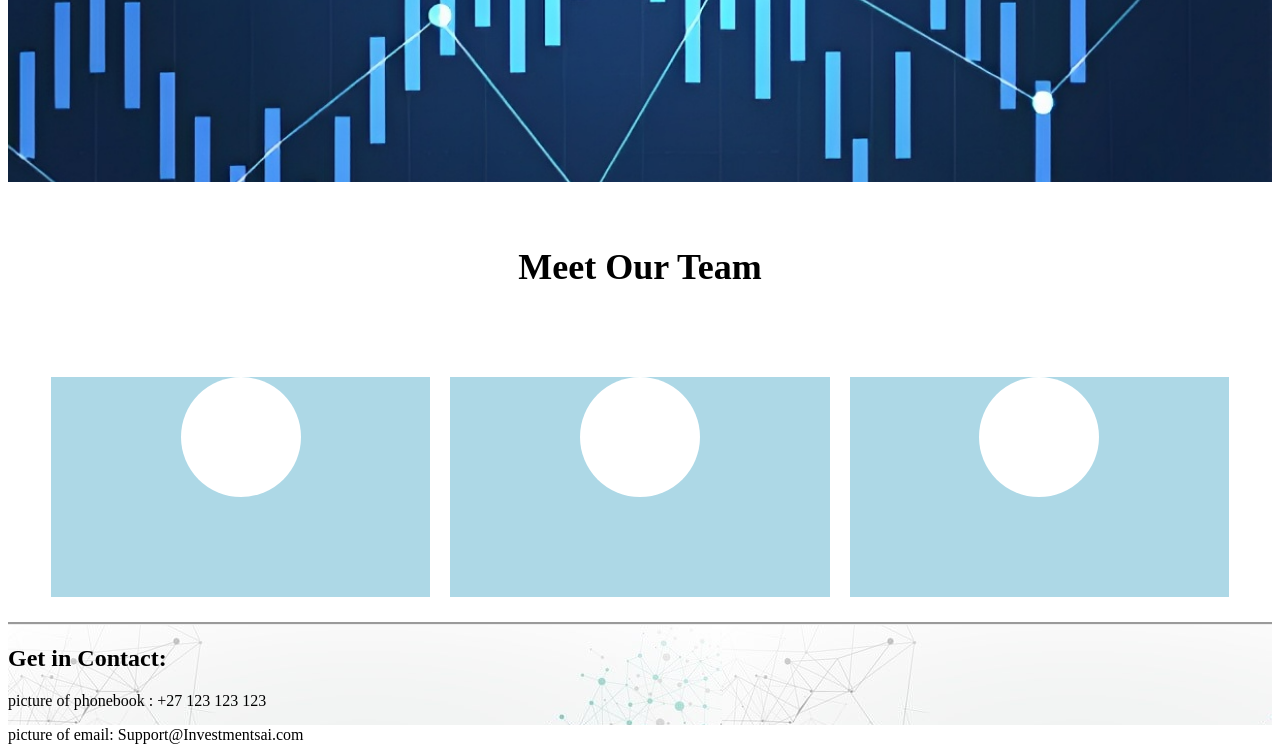
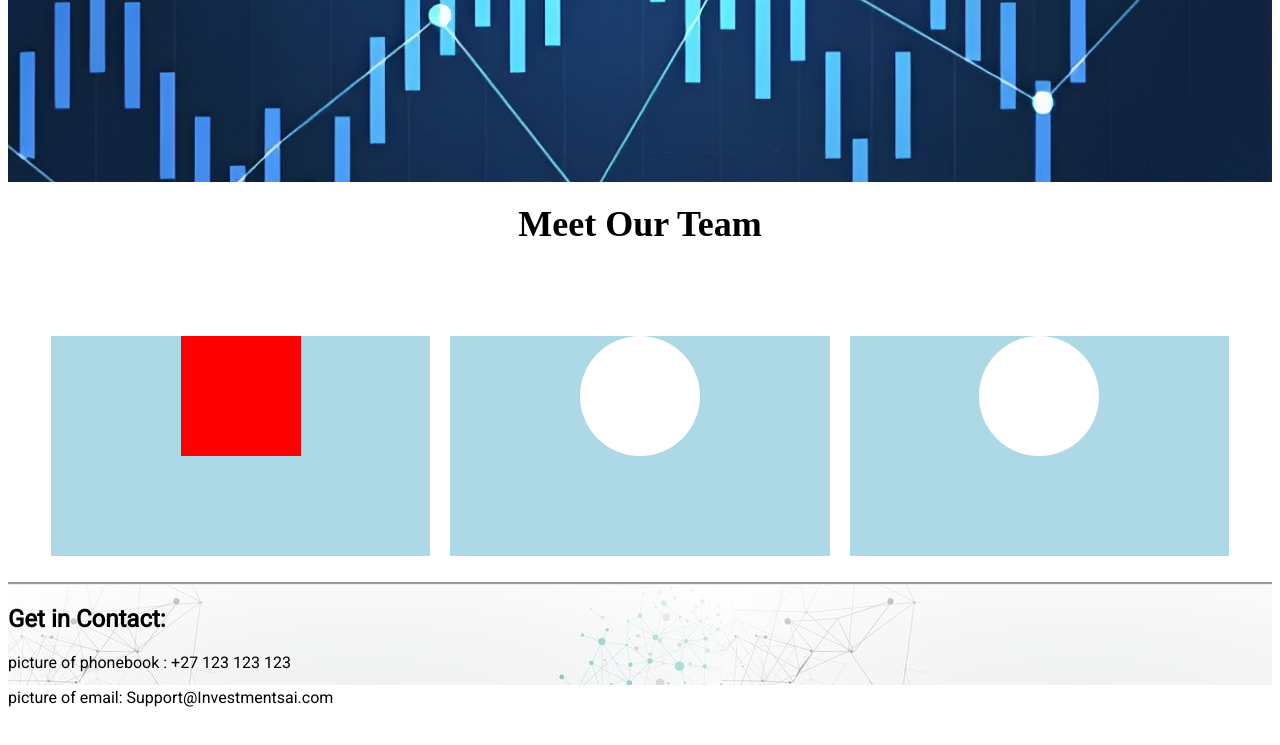
Before and after one commit to Blaize-Egelhof/Investments-AI, a plain HTML site: page index.html in a window 1280 px wide. Shown: the part 1180-1925 px from the top of the page. After the commit the page ends 1887 px from the top, so only its background shows below. Drawn offline with Linux system fonts and the light colour scheme; a web font is replaced by a local one.

Commit message:
fixed horizonatal spacing between CSS selectors in login_form.css and style.css

```diff
--- a/assets/css/login_form.css
+++ b/assets/css/login_form.css
@@ -1,11 +1,7 @@
 @import url('https://fonts.googleapis.com/css2?family=Roboto&display=swap');
-;
 
 body {
     font-family: Roboto, serif;
-    color: grey;
-
-
 }
 
 header {
@@ -68,8 +64,6 @@ header {
     background: whitesmoke;
 }
 
-
-
 /* Sign-up /Login form CSS */
 
 .form-body {
@@ -92,13 +86,11 @@ header {
     background: whitesmoke;
 }
 
+/* start flexing */
 
-/* start flexing */
 .form-dimension {
     height: 100vh;
 }
-
-
 
 .flex-outer li,
 .flex-inner {
@@ -143,15 +135,12 @@ header {
     margin-right: 10px;
 }
 
-
-
 #footer-container {
     height: 100px;
     width: 100%;
     background: URL('../images/headerpic.jpg');
     border-top: groove;
 }
-
 
 .footer-inner-container {
     height: inherit;
--- a/assets/css/style.css
+++ b/assets/css/style.css
@@ -1,11 +1,7 @@
 @import url('https://fonts.googleapis.com/css2?family=Roboto&display=swap');
-;
 
 body {
     font-family: Roboto, serif;
-    color: grey;
-
-
 }
 
 header {
@@ -53,7 +49,6 @@ header {
     height: 75vh;
     background: URL(../images/01\ -\ Kipp\ Abstract\ Background\ for\ Tech\ Dots\ &\ Lines\ Connection\ by\ SlidesCorner.com.jpg) no-repeat center / cover;
     color: white;
-
 }
 
 .info p {
@@ -61,20 +56,15 @@ header {
     font-size: larger;
     margin: none;
     margin-left: 40px;
-
-
 }
-
 
 .info a {
     float: right;
     text-decoration-color: lightblue;
     color: white;
-
 }
 
 .info h2 {
-
     font-family: 'Bruno Ace SC', serif;
     font-size: 30px;
     padding-bottom: 20px;
@@ -86,34 +76,26 @@ header {
     width: 90%;
     height: 100%;
     max-width: 800px;
-
     display: block;
     align-items: center;
     justify-content: center;
-
 }
 
 .info {
     margin: 15px auto;
     padding: 58px 0px 0px 20px;
     width: 900px;
-
 }
 
 .info h1 {
-    margin-bottom: 5px;
+margin-bottom: 5px;
 }
 
 #why-us-section {
-
-    width: 100%;
-    height: 75vh;
-    background: URL('../images/Business\ candle\ stick\ graph\ chart\ of\ stock\ market\ investment\ trading.png') no-repeat center / cover fixed;
-    color: white;
-
-
-
-
+width: 100%;
+height: 75vh;
+background: URL('../images/Business\ candle\ stick\ graph\ chart\ of\ stock\ market\ investment\ trading.png') no-repeat center / cover fixed;
+color: white;
 }
 
 .why-us-container {
@@ -124,8 +106,6 @@ header {
     margin: 0 auto;
     display: block;
     align-items: center;
-
-
 }
 
 .why-us-content {
@@ -133,16 +113,10 @@ header {
     margin: 1px auto;
     color: white;
     background: rgba(0, 0, 0, 0.6);
-
-
-
 }
 
 .why-choose-us-context {
     text-align: center;
-
-
-
 }
 
 .why-us-content h1 {
@@ -150,7 +124,6 @@ header {
     font-family: 'Bruno Ace SC', serif;
     text-decoration: bold;
     font-size: 30px;
-
 }
 
 .why-us-content p {
@@ -164,7 +137,6 @@ header {
     color: white;
 }
 
-
 .margin-right {
     margin-left: 15px;
 }
@@ -176,7 +148,6 @@ header {
 }
 
 #meet-our-team {
-
     width: 100%;
     box-sizing: border-box;
 }
@@ -189,44 +160,42 @@ header {
     justify-content: center;
     align-items: center;
     flex-wrap: wrap;
+    margin-bottom: -40px;
 }
 
 .meet-our-team-heading {
+    font-family: 'Bruno Ace SC', serif;
     width: 100%;
     text-align: center;
     font-size: 24px;
     font-weight: bold;
-    margin-top: 10px;
+    margin-top: -30px ;
     margin-bottom: 10px;
 }
-
-
 
 .member-profile {
     height: 50%;
     width: 30%;
     background-color: lightblue;
-    margin: 0 10px;
+    margin: 10px 10px 45px 10px;
     display: flex;
     align-items: top;
     justify-content: space-evenly;
     fit: auto;
-
-
-
-
 }
 
 .member-profile-pic {
-
     height: 120px;
     width: 120px;
     border-radius: 90px;
     background: white;
+}
 
-
-
-
+.member-picture-leomord {
+    height:100%;
+    width: 100%;
+    background: red ;
+    overflow: hidden;
 }
 
 /* Sign-up /Login form CSS */
@@ -251,13 +220,11 @@ header {
     background: whitesmoke;
 }
 
+/* start flexing  */
 
-/* start flexing */
 .form-dimension {
     height: 100vh;
 }
-
-
 
 .flex-outer li,
 .flex-inner {
@@ -302,15 +269,12 @@ header {
     margin-right: 10px;
 }
 
-
-
 #footer-container {
     height: 100px;
     width: 100%;
     background: URL('../images/headerpic.jpg');
     border-top: groove;
 }
-
 
 .footer-inner-container {
     height: inherit;
@@ -319,7 +283,6 @@ header {
 
 .footer-content h2 {
     padding: auto;
-
 }
 
 .footer-content p {
--- a/index.html
+++ b/index.html
@@ -113,15 +113,22 @@
             <div class="meet-our-team-heading">
                 <h2>Meet Our Team</h2>
             </div>
+
+
             <div class="member-profile">
                 <div class="member-profile-pic">
+                  <div class="member-picture-leomord">
+
+                  </div>
 
                 </div>
 
 
             </div>
             <div class="member-profile">
-                <div class="member-profile-pic"></div>
+                <div class="member-profile-pic">
+
+                </div>
 
 
 
@@ -135,7 +142,8 @@
 
 
 
-            </div>
+
+        </div>
         </div>
 
 
```
Also changed, not shown: assets/images/Leomord_Brinks_randomDude_freepic.jpg (added).
